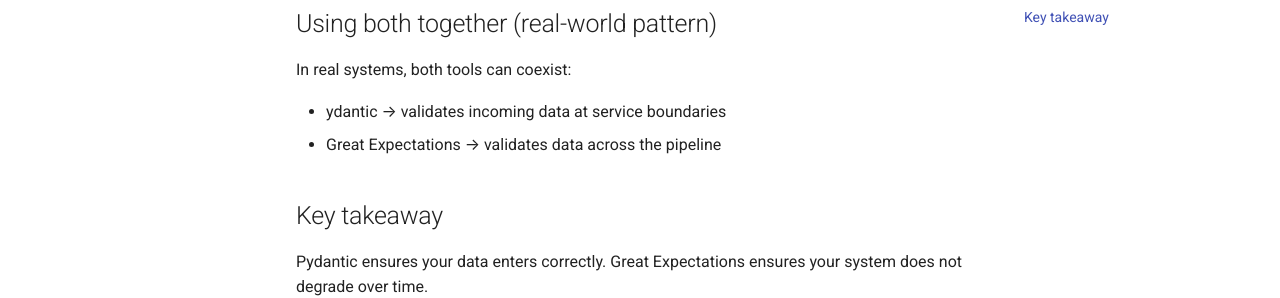
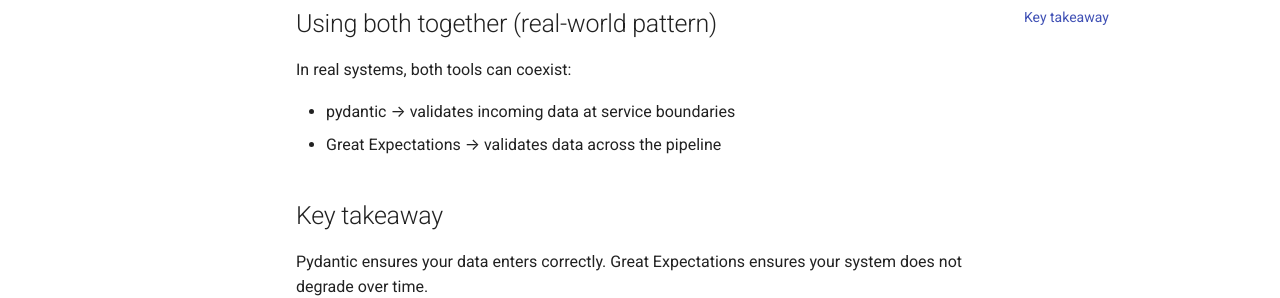
Before and after one commit to raulcmz/ai-platform-notes, an MkDocs documentation site: the page built from docs/mlops/comparisons/great-expectations-vs-pydantic.md, in a window 1280 px wide and 900 px high, scrolled down 2243 px. Shown: the part 531-829 px from the top of the window. Built offline with MkDocs 1.6.1 and Material for MkDocs 9.7.7, drawn with Linux system fonts in a browser that asks for light colours; comment, search, counter and statistics services are not loaded.

```diff
--- a/docs/mlops/comparisons/great-expectations-vs-pydantic.md
+++ b/docs/mlops/comparisons/great-expectations-vs-pydantic.md
@@ -101,7 +101,7 @@ validator.expect_column_values_to_be_between("amount", 0, 10000)
 
 In real systems, both tools can coexist:
 
-- ydantic → validates incoming data at service boundaries
+- pydantic → validates incoming data at service boundaries
 - Great Expectations → validates data across the pipeline
 
 ## Key takeaway
```
